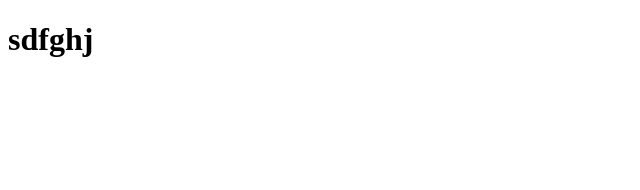
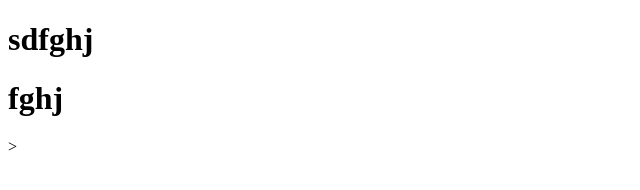
Before and after one commit to sreehari400/git, a plain HTML site: page index.html in a window 1280 px wide. Shown: the whole page, without its empty margins (0-640 px from the left). Drawn offline with Linux system fonts and the light colour scheme.

Commit message:
2 commit

```diff
--- a/index.html
+++ b/index.html
@@ -7,5 +7,6 @@
 </head>
 <body>
     <h1>sdfghj</h1>
+    <h1>fghj</h1>>
 </body>
 </html>
```
